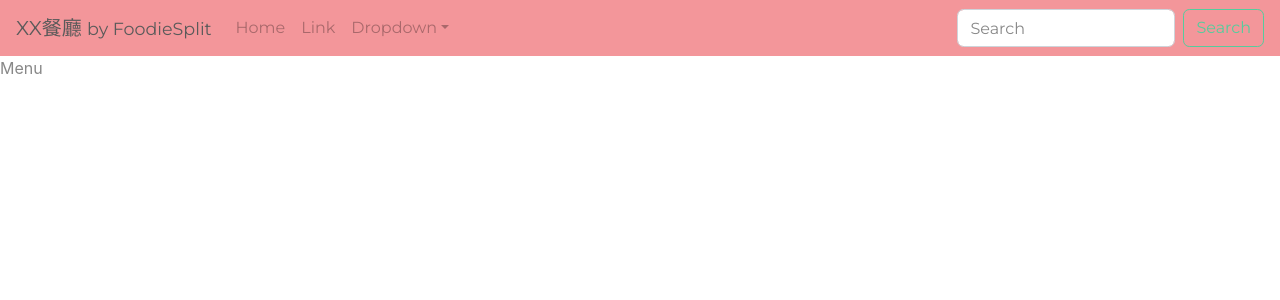
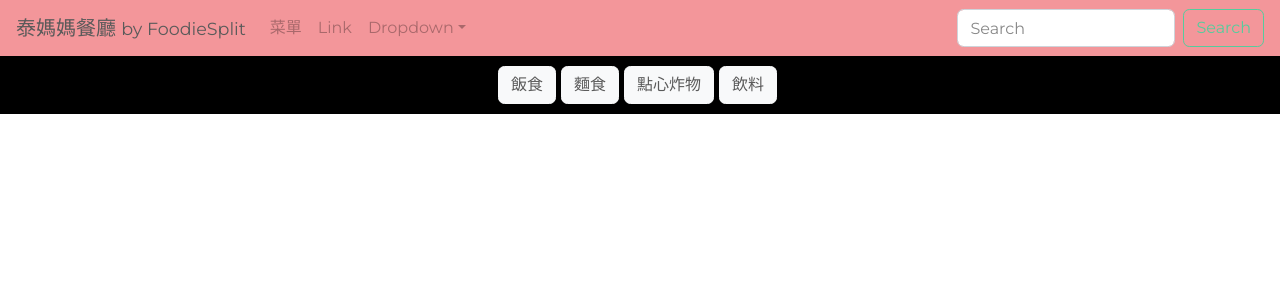
Before and after one commit to 1998Isabel/FoodieSplit, a React (Create React App) app in the folder web-app/: page /#/menu in a window 1280 px wide. Shown: the top 300 px of the page. Built offline with nearby package versions, Linux system fonts and the light colour scheme.

Commit message:
menu with title button

```diff
--- a/web-app/src/containers/Header.js
+++ b/web-app/src/containers/Header.js
@@ -4,12 +4,12 @@ import { Navbar, Nav, NavDropdown, Form, FormControl, Button} from 'react-bootst
 function Header() {
     return (
         <Navbar bg="dark" expand="lg">
-            <Navbar.Brand href="#home">XX餐廳 <small>by FoodieSplit</small></Navbar.Brand>
+            <Navbar.Brand href="/#">泰媽媽餐廳 <small>by FoodieSplit</small></Navbar.Brand>
             <Navbar.Toggle aria-controls="basic-navbar-nav" />
             <Navbar.Collapse id="basic-navbar-nav">
                 <Nav className="mr-auto">
-                    <Nav.Link href="#home">Home</Nav.Link>
-                    <Nav.Link href="#link">Link</Nav.Link>
+                    <Nav.Link href="/#menu">菜單</Nav.Link>
+                    <Nav.Link href="link">Link</Nav.Link>
                     <NavDropdown title="Dropdown" id="basic-nav-dropdown">
                         <NavDropdown.Item href="#action/3.1">Action</NavDropdown.Item>
                         <NavDropdown.Item href="#action/3.2">Another action</NavDropdown.Item>
--- a/web-app/src/containers/Menu.js
+++ b/web-app/src/containers/Menu.js
@@ -1,11 +1,44 @@
-import React from 'react';
+import React, { Component } from "react";
+import { Row, Button } from "react-bootstrap";
+import Mydb from "./mydb.json";
 
-function Menu() {
+const menu = Mydb.menu;
+export default class Menu extends Component {
+  state = { category: "" };
+  handleCategorySelect = category => {
+      console.log(category.target)
+    this.setState({ category });
+  };
+
+  render() {
     return (
-        <>
-            Menu
-        </>
-    )
+      <>
+        <Row
+          style={{
+            background: "black",
+            justifyContent: "center",
+            padding: "10px"
+          }}
+        >
+          <div>
+            {menu.categories.map(category => (
+              <Button
+                style={{ marginRight: "5px" }}
+                key={category.id}
+                variant="light"
+                onClick={(e)=>this.handleCategorySelect(e.target.value)}
+                value={category.name}
+              >
+                {category.name}
+              </Button>
+            ))}
+          </div>
+        </Row>
+        <span>{this.state.category}</span>
+        {menu.products.map(product => (
+          <Row></Row>
+        ))}
+      </>
+    );
+  }
 }
-
-export default Menu;
```
